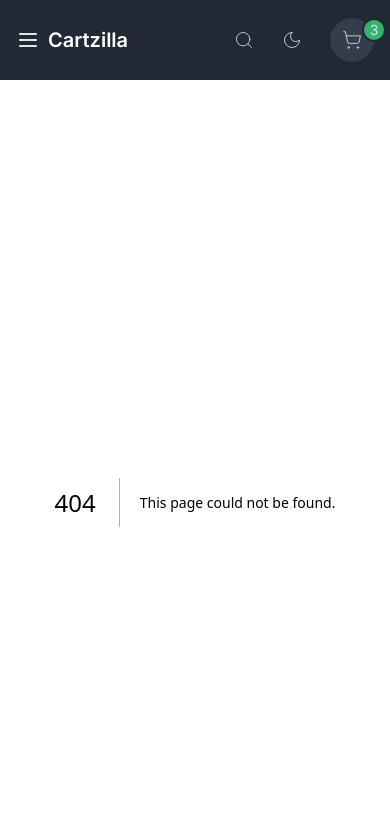
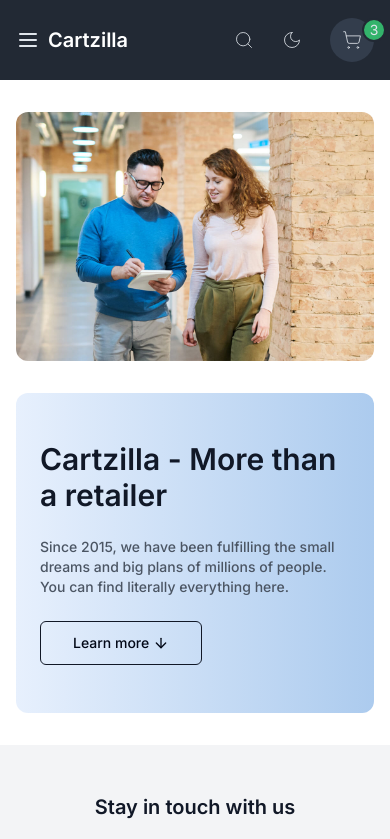
Before and after one commit to rikimario/Cartzilla-NextJs, a Next.js app: page /about in a window 390 px wide. Before the commit this address had no page. Shown: the top 839 px of the page. Built offline with nearby package versions, Linux system fonts and the light colour scheme.

Commit message:
add mobile hero section for about page

```diff
--- /dev/null
+++ b/src/app/about/page.tsx
@@ -0,0 +1,47 @@
+import { Button } from "@/components/ui/button";
+import { ArrowDown } from "lucide-react";
+import Image from "next/image";
+import Link from "next/link";
+import React from "react";
+
+export default function About() {
+  return (
+    <div>
+      <div className="px-4 pt-8">
+        <Image
+          className="w-full h-full rounded-xl"
+          src="/about-hero-img.jpg"
+          alt="about-hero-img"
+          width={200}
+          height={200}
+        />
+      </div>
+
+      <div className="px-4 py-8">
+        <div className="bg-gradient-to-r from-[#E7F0FD] to-[#ACCBEE] dark:bg-gradient-to-r dark:from-[#1B273A] dark:to-[#1F2632] rounded-xl px-6 py-12">
+          <h1 className="text-3xl text-gray-900 font-semibold">
+            Cartzilla - More than a retailer
+          </h1>
+          <p className="text-gray-600 pt-6 text-sm font-medium">
+            Since 2015, we have been fulfilling the small dreams and big plans
+            of millions of people. You can find literally everything here.
+          </p>
+          <div className="pt-6">
+            <Link href="#mission">
+              <Button
+                className="bg-inherit border-gray-900 flex gap-1 hover:bg-gray-900 hover:text-white"
+                variant="outline"
+                size="lg"
+              >
+                Learn more
+                <span>
+                  <ArrowDown className="h-4 w-4" />
+                </span>
+              </Button>
+            </Link>
+          </div>
+        </div>
+      </div>
+    </div>
+  );
+}
```
Also changed, not shown: public/about-hero-img.jpg (added).
